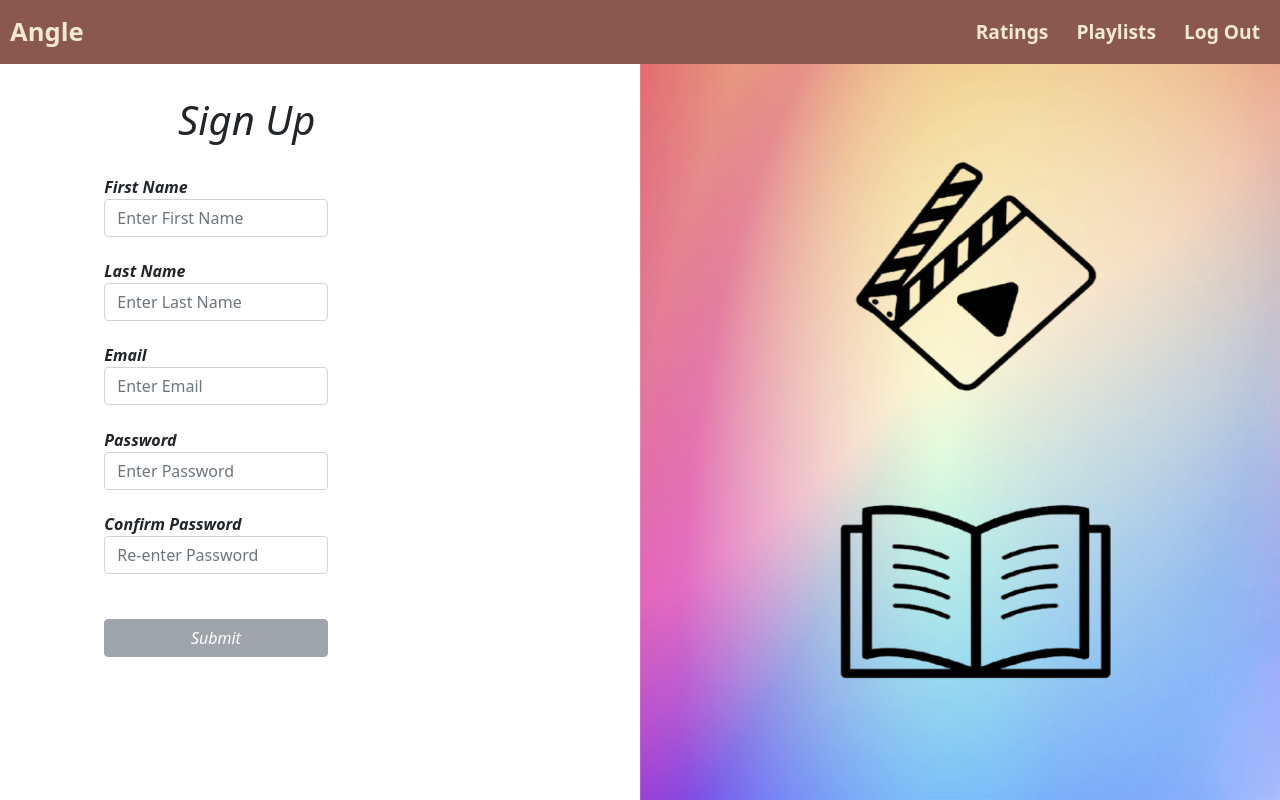
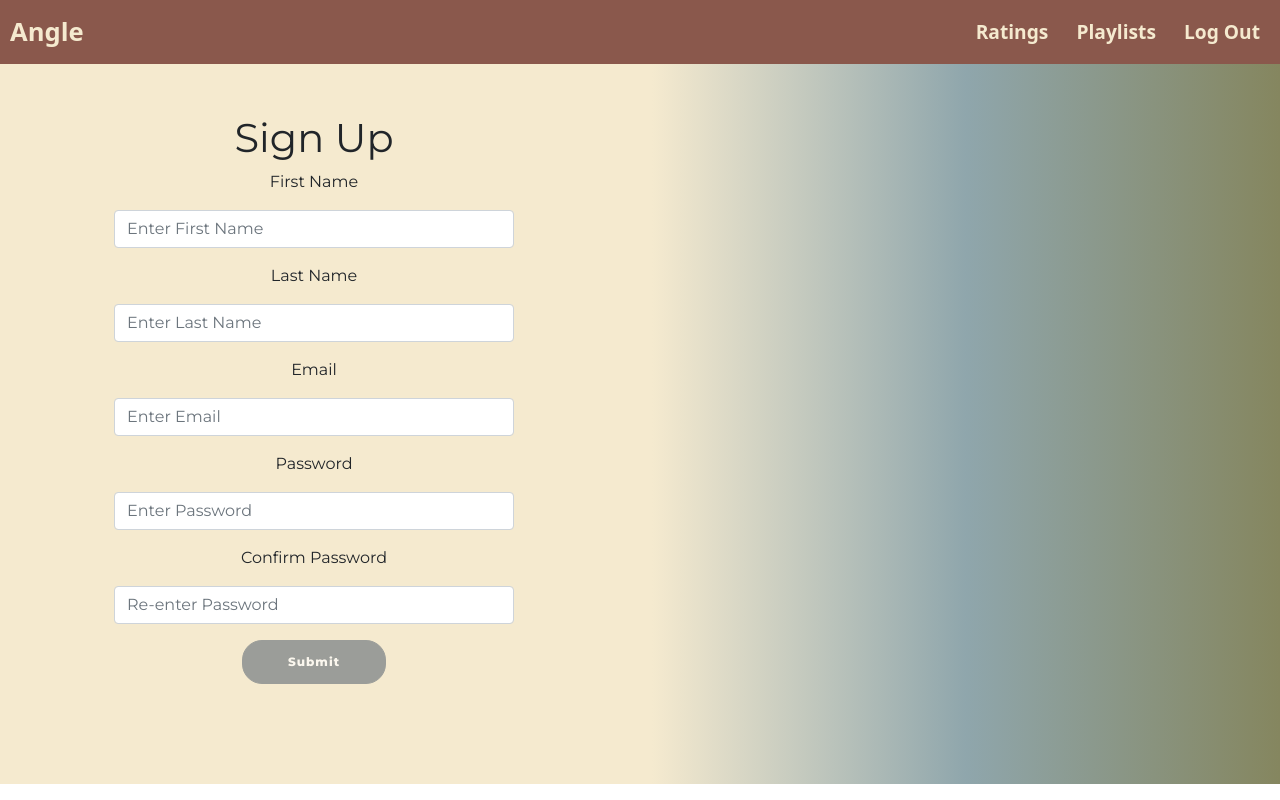
Before and after one commit to nanarboursal/Angle, a React (Create React App) app in the folder angle-ui/: page /signup in a window 1280 px wide. Built offline with nearby package versions, Linux system fonts and the light colour scheme.

Commit message:
login and signup page ui fixed

```diff
--- a/angle-ui/src/Pages/Login/Login.styles.js
+++ b/angle-ui/src/Pages/Login/Login.styles.js
@@ -2,9 +2,7 @@ import styled from 'styled-components';
 import { Button } from 'reactstrap';
 
 export const AuthButton = styled(Button)`
-    background: #fccb90;
-    background: -webkit-linear-gradient(to right, #ee7724, #d8363a, #dd3675, #b44593);
-    background: linear-gradient(to right, #ee7724, #d8363a, #dd3675, #b44593);
+    background: #8a584c;
     border-radius: 20px;
 	border: 1px solid #FF4B2B;
     font-size: 12px;
--- a/angle-ui/src/Pages/Login/login.css
+++ b/angle-ui/src/Pages/Login/login.css
@@ -2,9 +2,9 @@
 
 .login-page {
   align-items: center;
-  background-color: #ffffff;
+  background-color: #f5eacf;
   width: 100%;
-  height: 92vh;
+  height: 90vh;
 }
 
 .login-input {
@@ -25,18 +25,18 @@
 }
 
 .overlay {
-  background: #ff416c;
+  background: #f5eacf;
   background: -webkit-linear-gradient(
     to right,
-    #ee7724,
-    #d8363a,
-    #dd3675,
-    #b44593
+    #f5eacf
+    #8a584c,
+    #8fa6ac,
+    #85865f
   );
-  background: linear-gradient(to right, #ee7724, #d8363a, #dd3675, #b44593);
+  background: linear-gradient(to right, #f5eacf, #8fa6ac, #85865f);
   background-repeat: no-repeat;
   background-size: cover;
-  height: 95vh;
+  height: 90vh;
   background-position: right;
 }
 
--- a/angle-ui/src/Pages/SignUp/SignUp.js
+++ b/angle-ui/src/Pages/SignUp/SignUp.js
@@ -1,5 +1,6 @@
 import React, { useState } from "react";
 import { login, register } from "../../Functions/UserFunctions";
+import { AuthButton } from "../Login/Login.styles";
 import "./signup.css";
 import {
   Container,
@@ -77,76 +78,85 @@ class SignUp extends React.Component {
 
   render() {
     return (
-      <div className="signup-page">
-        <Container>
-         <Row className="page-title">
-            <Col>
-              <h1>Sign Up</h1>
-            </Col>
-          </Row>
-          <Row>
-            <Col>
-              <Form>
-              <FormGroup className="signup-group">
+      <div className="login-page">
+        <Row>
+          <Col>
+            <Row>
+              <Form className="login-form">
+                <FormGroup className="login-group">
+                  <Col>
+                    <h1>Sign Up</h1>
+                  </Col>
                   <Label for="first_name">First Name</Label>
                   <Input
                     type="text"
                     name="first_name"
                     id="first_name"
                     placeholder="Enter First Name"
+                    className="login-input"
                     value={this.state.first_name}
                     onChange={this.onChange}
                   />
                 </FormGroup>
-                <FormGroup className="signup-group">
+                <FormGroup className="login-group">
                   <Label for="last_name">Last Name</Label>
                   <Input
                     type="text"
                     name="last_name"
                     id="last_name"
                     placeholder="Enter Last Name"
+                    className="login-input"
                     value={this.state.last_name}
                     onChange={this.onChange}
                   />
                 </FormGroup>
-                <FormGroup className="signup-group">
+                <FormGroup className="login-group">
                   <Label for="userEmail">Email</Label>
                   <Input
                     type="email"
                     name="email"
                     id="userEmail"
                     placeholder="Enter Email"
+                    className="login-input"
                     value={this.state.email}
                     onChange={this.onChange}
                   />
                 </FormGroup>
-                <FormGroup className="signup-group">
+                <FormGroup className="login-group">
                   <Label for="userPassword">Password</Label>
                   <Input
                     type="password"
                     name="password"
                     id="userPassword"
                     placeholder="Enter Password"
+                    className="login-input"
                     value={this.state.password}
                     onChange={this.onChange}
                   />
                 </FormGroup>
-                <FormGroup className="signup-group">
+                <FormGroup className="login-group">
                   <Label for="confirmPassword">Confirm Password</Label>
                   <Input
                     type="password"
                     name="confirmPassword"
                     id="confirmPassword"
                     placeholder="Re-enter Password"
+                    className="login-input"
                     value={this.state.confirmPassword}
                     onChange={this.onChange}
                   />
                 </FormGroup>
-                <Button className="signup-group"  onClick={this.onSubmit} disabled={!this.validateForm()}>Submit</Button>
+                <AuthButton className="login-group" onClick={this.onSubmit} disabled={!this.validateForm()}>Submit</AuthButton>
               </Form>
-            </Col>
-          </Row>
-          </Container>
+            </Row>
+          </Col>
+          <Col>
+            <div className="overlay">
+              <div className="overlay-panel overlay-right">
+              </div>
+            </div>
+          </Col>
+        </Row>
       </div>
     );
   }
--- a/angle-ui/src/Pages/SignUp/signup.css
+++ b/angle-ui/src/Pages/SignUp/signup.css
@@ -1,10 +1,6 @@
 .signup-page {
-  background-image: url("../../Images/bg2.png");
-  background-repeat: no-repeat;
-  background-size: cover;
-  background-size: 50% 100%;
-  background-position: right;
-  background-color: #ffffff; /*Change later*/
+  align-items: center;
+  background-color: #f5eacf;
   width: 100%;
   height: 92vh;
 }
@@ -19,6 +15,12 @@
   text-align: left;
 }
 
+.signup-input {
+  width: 400px !important;
+  margin-top: 4%;
+  margin-bottom: 4%;
+}
+
 .signup-group {
   font-style: oblique;
   font-weight: bold;
@@ -26,3 +28,14 @@
   width: 20%;
   border: 20px;
 }
+
+.signup-form {
+  /* background-color: #FFFFFF; */
+  display: flex;
+  align-items: center;
+  flex-direction: column;
+  padding: 50px 50px;
+  height: 50%;
+  text-align: center;
+  font-family: "Montserrat", sans-serif;
+}
```
